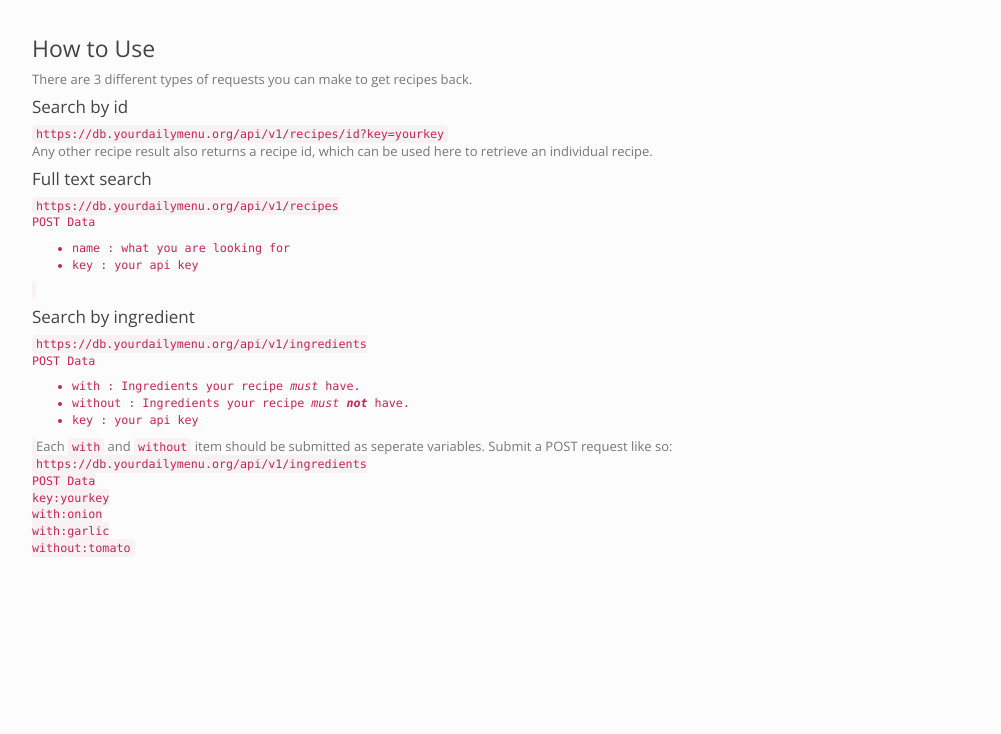
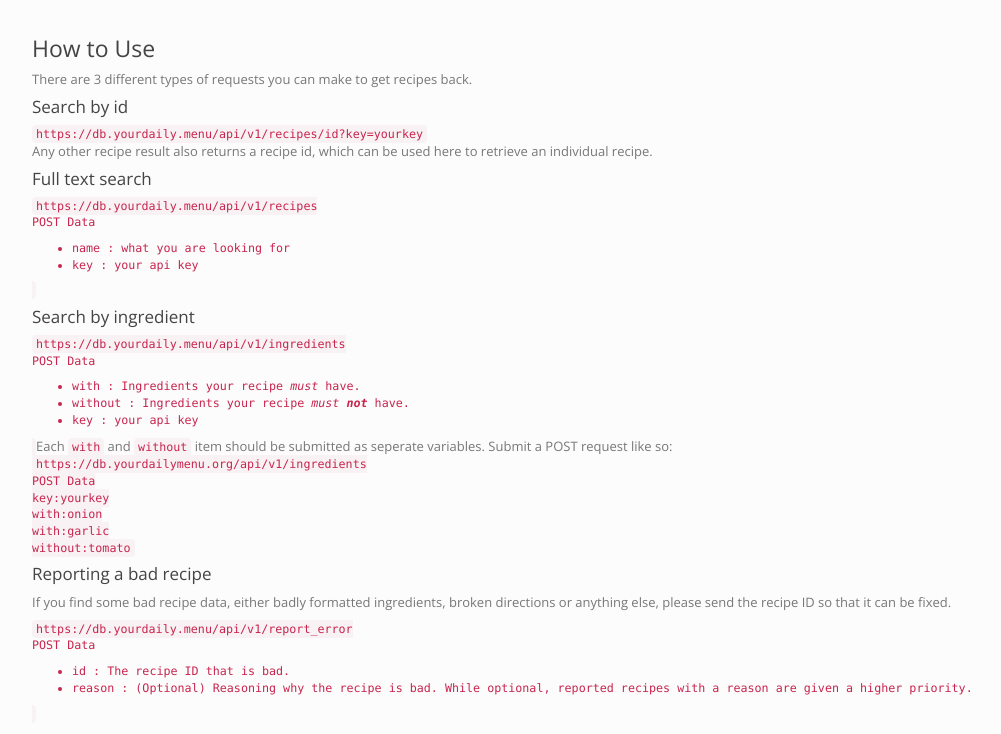
Before and after one commit to worldsproject/recipe_database, a Python web app: template app/templates/howto.html in a window 1280 px wide. Shown: the part 42-776 px from the top of the page, without its empty margins (38-1039 px from the left). Run offline with Jinja, Linux system fonts and the light colour scheme; the template is opened without the code that fills it, so the values that code supplies are empty.

Commit message:
Added section on error reporting

```diff
--- a/app/templates/howto.html
+++ b/app/templates/howto.html
@@ -5,7 +5,7 @@ There are 3 different types of requests you can make to get recipes back.
 
 <h4>Search by id</h4>
 <code>
-	https://db.yourdailymenu.org/api/v1/recipes/id?key=yourkey
+	https://db.yourdaily.menu/api/v1/recipes/id?key=yourkey
 </code>
 
 <p>Any other recipe result also returns a recipe id, which can be used here to retrieve an individual recipe.</p>
@@ -13,7 +13,7 @@ There are 3 different types of requests you can make to get recipes back.
 <h4>Full text search</h4>
 
 <code>
-	https://db.yourdailymenu.org/api/v1/recipes
+	https://db.yourdaily.menu/api/v1/recipes
 	<br>
 	<p>POST Data</p>
 	<ul>
@@ -25,7 +25,7 @@ There are 3 different types of requests you can make to get recipes back.
 <h4> Search by ingredient </h4>
 
 <code>
-	https://db.yourdailymenu.org/api/v1/ingredients
+	https://db.yourdaily.menu/api/v1/ingredients
 	<br>
 	<p>POST Data</p>
 	<ul>
@@ -44,4 +44,17 @@ with:onion<br>
 with:garlic<br>
 without:tomato<br>
 </code>
+
+<h4>Reporting a bad recipe</h4>
+<p>If you find some bad recipe data, either badly formatted ingredients, broken directions or anything else, please send the recipe ID so that it can be fixed.</p>
+
+<code>
+	https://db.yourdaily.menu/api/v1/report_error
+	<br>
+	<p>POST Data</p>
+	<ul>
+		<li>id : The recipe ID that is bad.</li>
+		<li>reason : (Optional) Reasoning why the recipe is bad. While optional, reported recipes with a reason are given a higher priority.</li>
+	</ul>
+</code>
 {% endblock body %}
```
